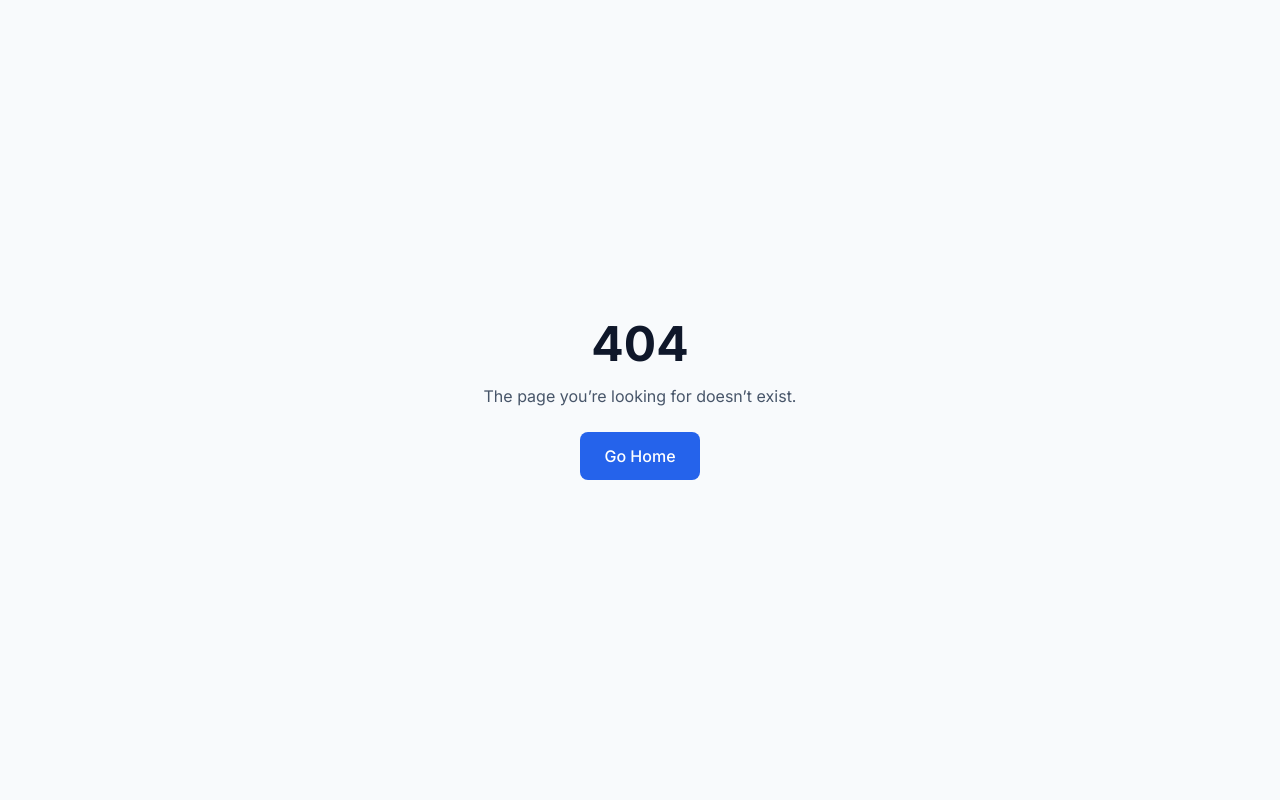
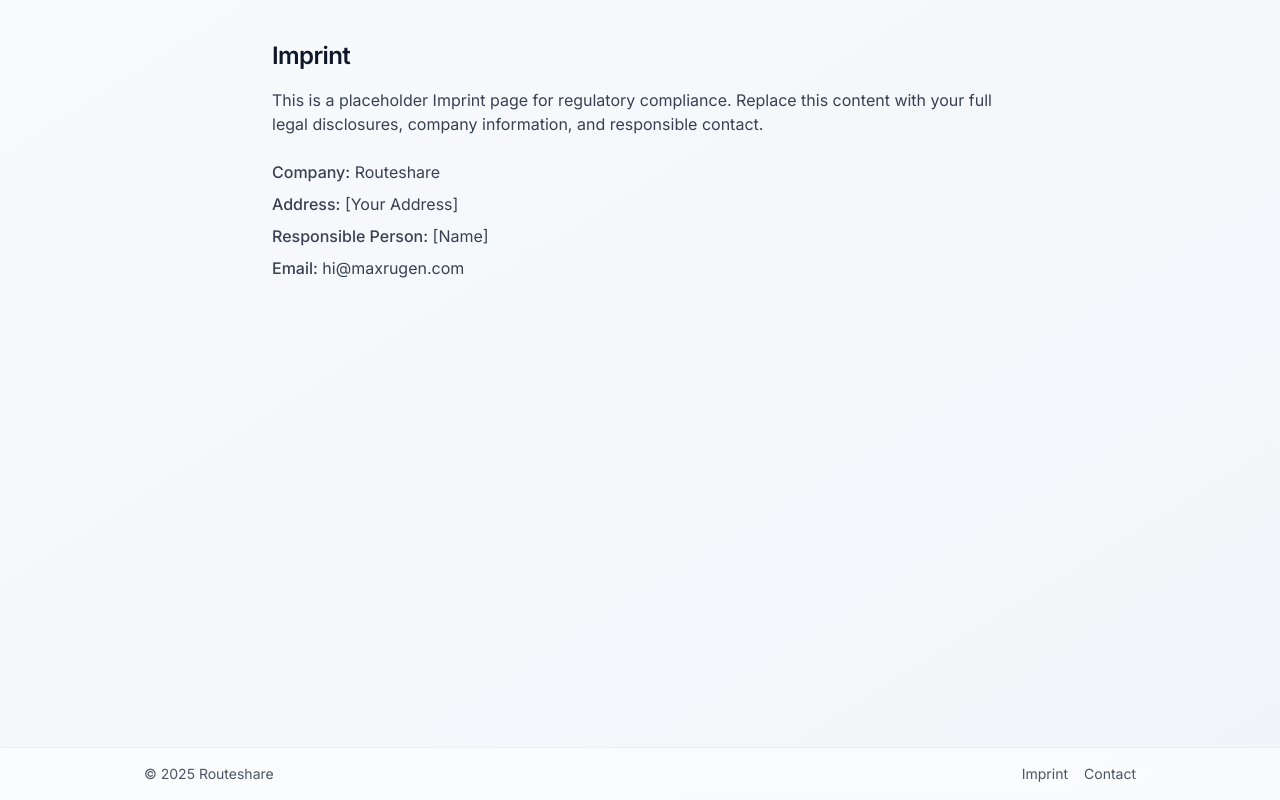
Before and after one commit to maxrugen/routeshare, a Next.js app in the folder frontend/: page /imprint in a window 1280 px wide. Before the commit this address had no page. Built offline with nearby package versions, Linux system fonts and the light colour scheme.

Commit message:
feat: add global footer with Imprint and Contact links; add placeholder pages for compliance

```diff
--- /dev/null
+++ b/frontend/app/contact/page.tsx
@@ -0,0 +1,16 @@
+export default function ContactPage() {
+  return (
+    <div className="mx-auto max-w-3xl px-4 py-10">
+      <h1 className="text-2xl font-semibold tracking-tight">Contact</h1>
+      <p className="mt-4 text-gray-700">
+        This is a placeholder Contact page to meet regulatory requirements. Replace with
+        your preferred contact methods and legally required details.
+      </p>
+      <div className="mt-6 space-y-2 text-gray-700">
+        <p><span className="font-medium">Email:</span> hi@maxrugen.com</p>
+        <p><span className="font-medium">Address:</span> [Your Address]</p>
+        <p><span className="font-medium">Support Hours:</span> Mon–Fri, 9:00–17:00</p>
+      </div>
+    </div>
+  )
+}
--- /dev/null
+++ b/frontend/app/imprint/page.tsx
@@ -0,0 +1,17 @@
+export default function ImprintPage() {
+  return (
+    <div className="mx-auto max-w-3xl px-4 py-10">
+      <h1 className="text-2xl font-semibold tracking-tight">Imprint</h1>
+      <p className="mt-4 text-gray-700">
+        This is a placeholder Imprint page for regulatory compliance. Replace this
+        content with your full legal disclosures, company information, and responsible contact.
+      </p>
+      <div className="mt-6 space-y-2 text-gray-700">
+        <p><span className="font-medium">Company:</span> Routeshare</p>
+        <p><span className="font-medium">Address:</span> [Your Address]</p>
+        <p><span className="font-medium">Responsible Person:</span> [Name]</p>
+        <p><span className="font-medium">Email:</span> hi@maxrugen.com</p>
+      </div>
+    </div>
+  )
+}
--- a/frontend/app/layout.tsx
+++ b/frontend/app/layout.tsx
@@ -1,5 +1,6 @@
 import type { Metadata } from 'next'
 import { Inter } from 'next/font/google'
+import Link from 'next/link'
 import './globals.css'
 
 const inter = Inter({ subsets: ['latin'] })
@@ -20,8 +21,19 @@
   return (
     <html lang="en">
       <body className={inter.className}>
-        <div className="min-h-screen bg-gradient-to-br from-primary-50 to-primary-100">
-          {children}
+        <div className="min-h-screen bg-gradient-to-br from-primary-50 to-primary-100 flex flex-col">
+          <main className="flex-1">
+            {children}
+          </main>
+          <footer className="border-t border-gray-200/60 bg-white/60 backdrop-blur supports-[backdrop-filter]:bg-white/50">
+            <div className="mx-auto max-w-5xl px-4 py-4 text-sm text-gray-600 flex items-center justify-between">
+              <span>© {new Date().getFullYear()} Routeshare</span>
+              <nav className="space-x-4">
+                <Link href="/imprint" className="hover:underline">Imprint</Link>
+                <Link href="/contact" className="hover:underline">Contact</Link>
+              </nav>
+            </div>
+          </footer>
         </div>
       </body>
     </html>
```
